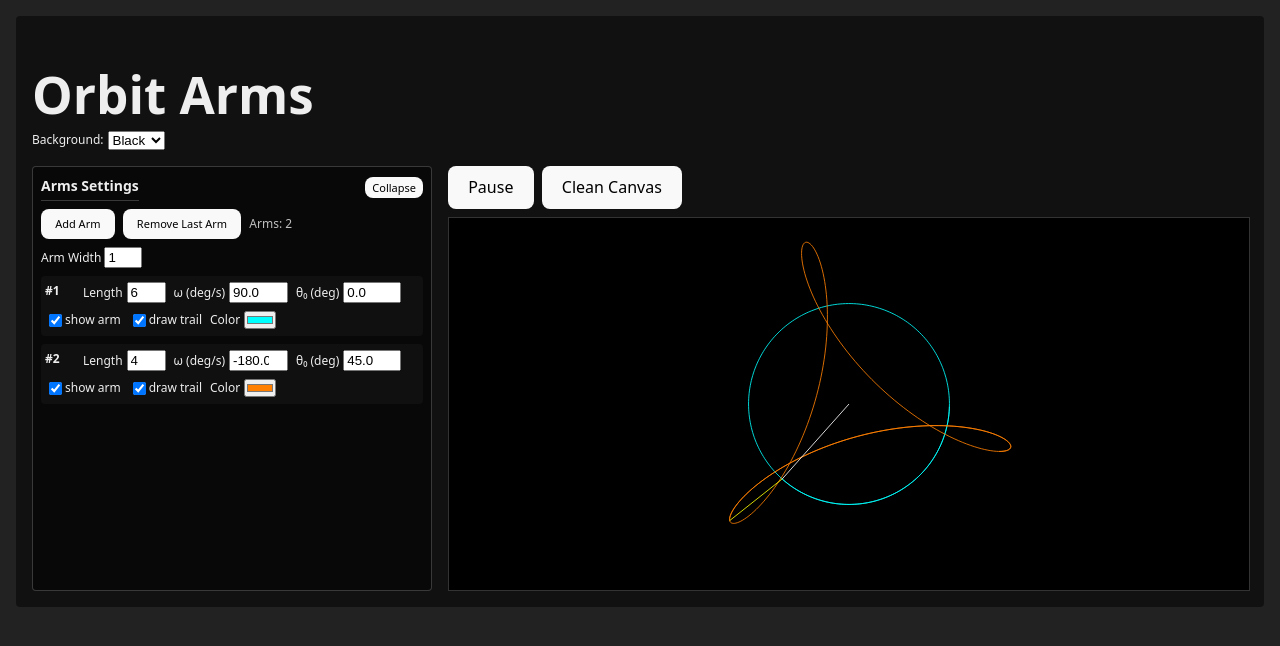
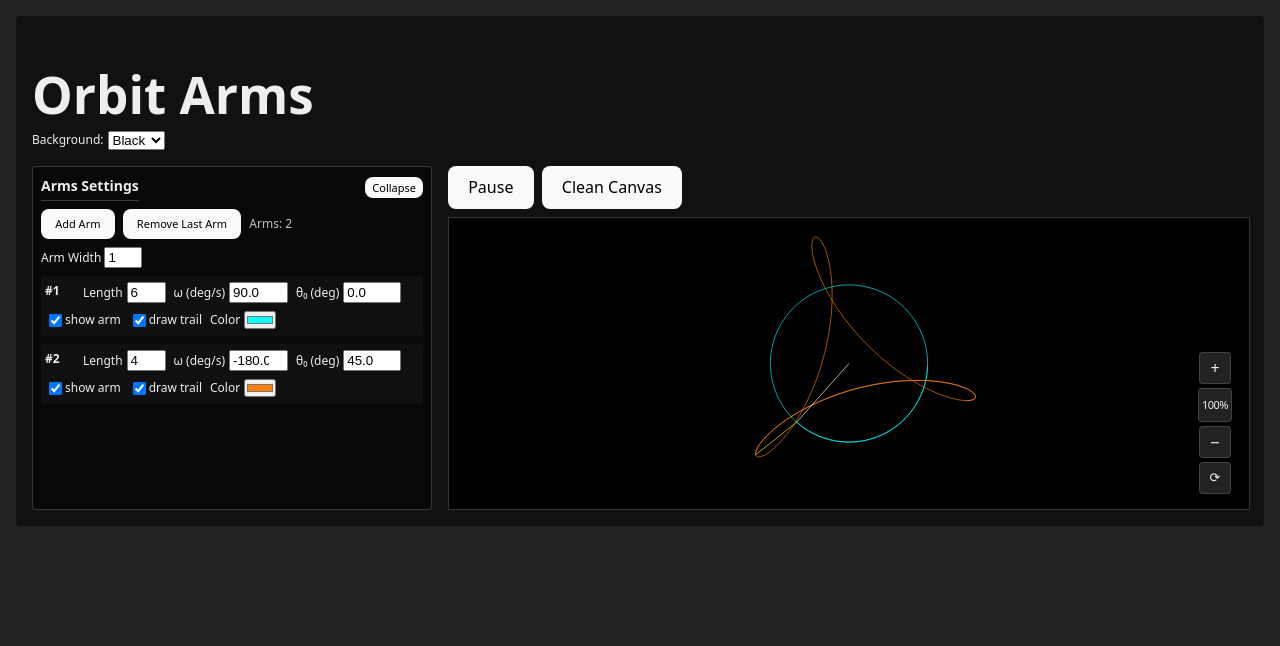
Before and after one commit to Oscar-Yam/OrbitArms, a React (Vite) app: page / in a window 1280 px wide. Shown: the top 646 px of the page. Built offline with nearby package versions, Linux system fonts and the light colour scheme.

Commit message:
Add canvas zoom controls
Adds zoom state, bounded zoom in/out/reset handlers, and a floating zoom widget to OrbitCanvas. Applies the selected zoom level to canvas rendering and displays the current percentage.

```diff
--- a/src/OrbitCanvas.tsx
+++ b/src/OrbitCanvas.tsx
@@ -26,6 +26,7 @@ const OrbitCanvas: React.FC<OrbitCanvasProps> = ({
   const [time, setTime] = useState(0);
   const [running, setRunning] = useState(true);
   const [clearRequested, setClearRequested] = useState(false);
+  const [zoom, setZoom] = useState(1);
 
   // key = arm.id, value = the arm's trail point'
   const [trailMap, setTrailMap] = useState<TrailMap>({});
@@ -138,7 +139,7 @@ const OrbitCanvas: React.FC<OrbitCanvasProps> = ({
       const autoScale = halfSize / totalLength; // max reach = totalLength
 
       // never zoom in beyond baseline： maxScale
-      const finalScale = Math.min(maxScale, autoScale);
+      const finalScale = Math.min(maxScale, autoScale) * zoom;
 
       ctx.scale(finalScale, finalScale);
     }
@@ -150,7 +151,7 @@ const OrbitCanvas: React.FC<OrbitCanvasProps> = ({
     drawArms(ctx, arms, time, lineWidth);
 
     ctx.restore();
-  }, [time, arms, backgroundColor, lineWidth, clearRequested, trailMap]);
+  }, [time, arms, backgroundColor, lineWidth, clearRequested, trailMap, zoom]);
 
   /* ─── 4. Resize ───────────────────────────────────────────── */
 
@@ -191,6 +192,36 @@ const OrbitCanvas: React.FC<OrbitCanvasProps> = ({
     setClearRequested(true);
   };
 
+  const ZOOM_STEP = 0.1;
+  const ZOOM_MIN = 0.1;
+  const ZOOM_MAX = 10;
+
+  const handleZoomIn = () =>
+    setZoom((prev) => Math.min(ZOOM_MAX, parseFloat((prev + ZOOM_STEP).toFixed(2))));
+  const handleZoomOut = () =>
+    setZoom((prev) => Math.max(ZOOM_MIN, parseFloat((prev - ZOOM_STEP).toFixed(2))));
+  const handleZoomReset = () => setZoom(1);
+
+  const zoomLabel = `${Math.round(zoom * 100)}%`;
+
+  /* shared style for the floating zoom buttons */
+  const zoomBtnStyle: React.CSSProperties = {
+    width: "32px",
+    height: "32px",
+    display: "flex",
+    alignItems: "center",
+    justifyContent: "center",
+    background: "rgba(40,40,40,0.85)",
+    color: "#f0f0f0",
+    border: "1px solid rgba(255,255,255,0.15)",
+    borderRadius: "4px",
+    cursor: "pointer",
+    fontSize: "16px",
+    lineHeight: 1,
+    userSelect: "none",
+    padding: 0,
+  };
+
   return (
     <div style={{ width: "100%" }}>
       <div
@@ -207,6 +238,8 @@ const OrbitCanvas: React.FC<OrbitCanvasProps> = ({
         <button onClick={handleClearCanvas}>Clean Canvas</button>
       </div>
 
+      {/* Canvas wrapper — position:relative so we can overlay the zoom widget */}
+      <div style={{ position: "relative", width: "100%" }}>
         <canvas
           ref={canvasRef}
           style={{
@@ -216,6 +249,44 @@ const OrbitCanvas: React.FC<OrbitCanvasProps> = ({
             border: "1px solid #333",
           }}
         />
+
+        {/* Floating zoom widget — bottom-right corner, like a map app */}
+        <div
+          style={{
+            position: "absolute",
+            bottom: "16px",
+            right: "16px",
+            display: "flex",
+            flexDirection: "column",
+            alignItems: "center",
+            gap: "4px",
+          }}
+        >
+          <button style={zoomBtnStyle} onClick={handleZoomIn} title="Zoom in">
+            +
+          </button>
+          <div
+            style={{
+              ...zoomBtnStyle,
+              fontSize: "11px",
+              cursor: "default",
+              letterSpacing: "-0.5px",
+            }}
+          >
+            {zoomLabel}
+          </div>
+          <button style={zoomBtnStyle} onClick={handleZoomOut} title="Zoom out">
+            −
+          </button>
+          <button
+            style={{ ...zoomBtnStyle, fontSize: "13px" }}
+            onClick={handleZoomReset}
+            title="Reset zoom"
+          >
+            ⟳
+          </button>
+        </div>
+      </div>
     </div>
   );
 };
```
Lines whose indentation alone changed are shown as unchanged.
